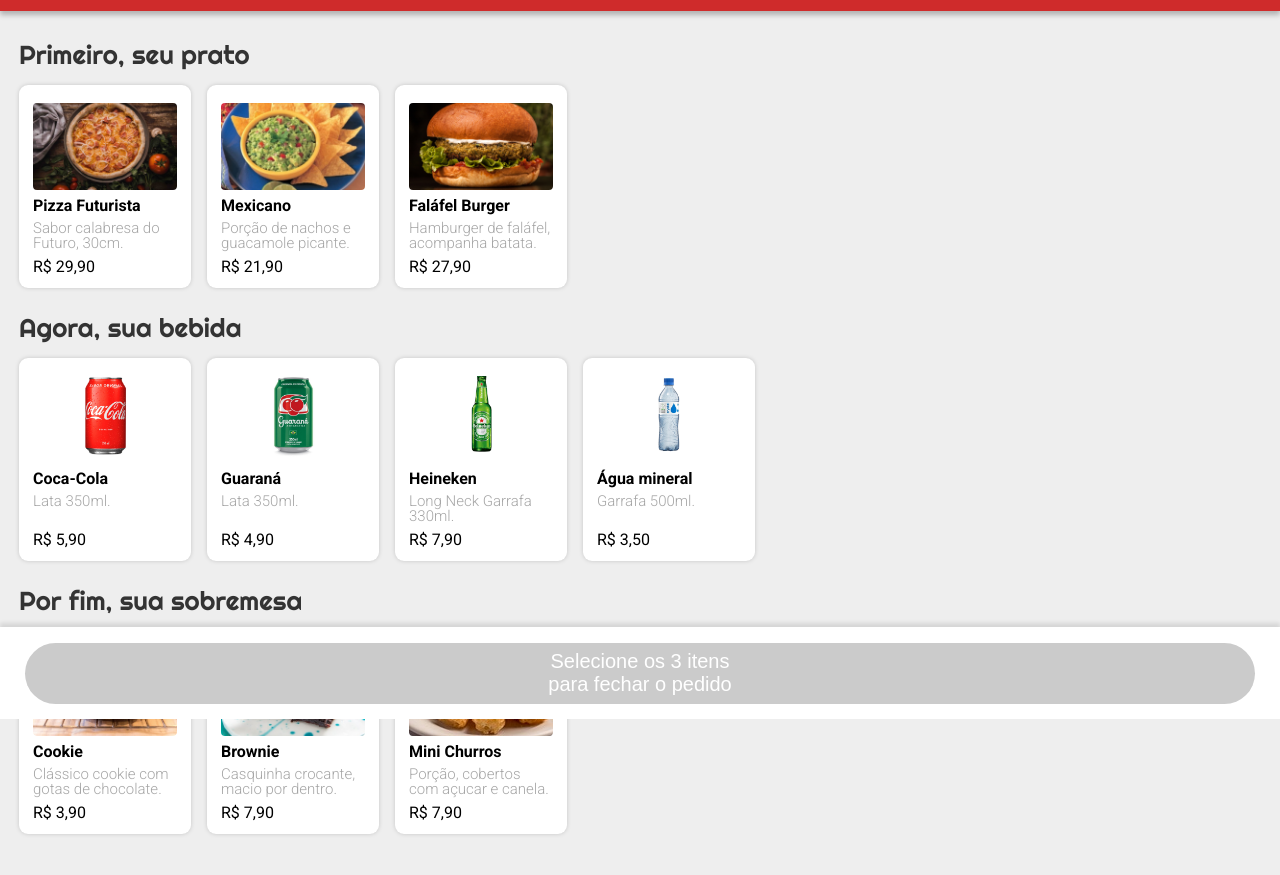
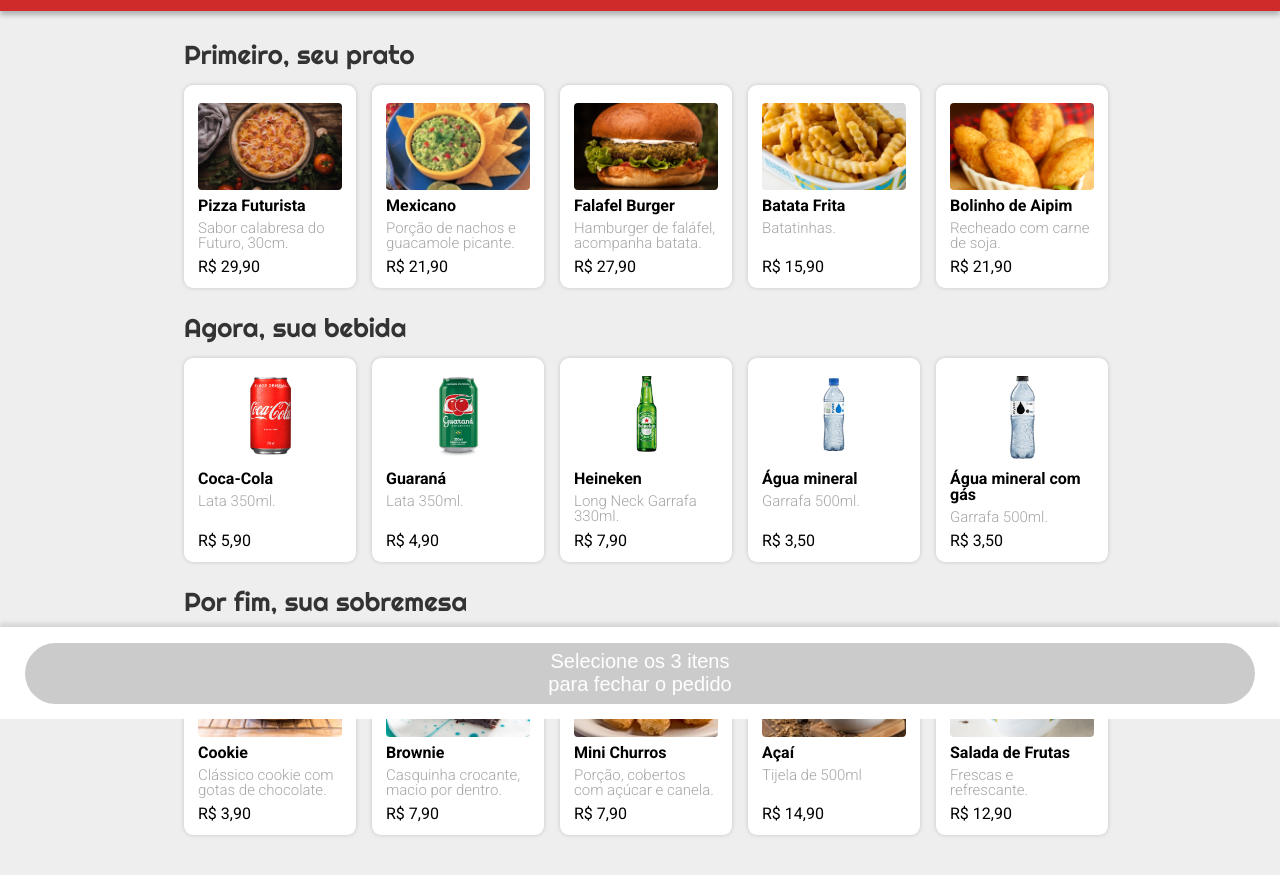
Before and after one commit to ptrkc/foodcamp, a plain HTML site: page index.html in a window 1280 px wide. Shown: the part 81-956 px from the top of the page. Drawn offline with Linux system fonts and the light colour scheme.

Commit message:
typo, mais opções no cardápio, max-width pro conteúdo

```diff
--- a/css/styles.css
+++ b/css/styles.css
@@ -24,7 +24,8 @@
     letter-spacing: -0.6px;
 }
 .box-conteudo{
-    margin: 123px 0px 108px 0px;
+    max-width: 950px;
+    margin: 123px auto 108px auto;
 }
 .box-conteudo > *{
     margin-left:  19px;
--- a/index.html
+++ b/index.html
@@ -34,10 +34,22 @@
                 <span class="preco">R$ 21,90</span>
             </li>
             <li class="opcao">
-                <div class="box-img"><img src="img/falafel.jpg" alt="Hamburger de Faláfel"></div>
-                <span class="item">Faláfel Burger</span>
+                <div class="box-img"><img src="img/falafel.jpg" alt="Hamburger de Falafel"></div>
+                <span class="item">Falafel Burger</span>
                 <span class="descricao">Hamburger de faláfel, acompanha batata.</span>
                 <span class="preco">R$ 27,90</span>
+            </li>
+            <li class="opcao">
+                <div class="box-img"><img src="img/batata.jpg" alt="Batata Frita"></div>
+                <span class="item">Batata Frita</span>
+                <span class="descricao">Batatinhas.</span>
+                <span class="preco">R$ 15,90</span>
+            </li>
+            <li class="opcao">
+                <div class="box-img"><img src="img/bolinho-aipim.jpg" alt="Bolinho de Aipim"></div>
+                <span class="item">Bolinho de Aipim</span>
+                <span class="descricao">Recheado com carne de soja.</span>
+                <span class="preco">R$ 21,90</span>
             </li>
             <div class="fix-opcoes-margin-right"></div>
         </ul>
@@ -67,6 +79,12 @@
                 <span class="descricao"> Garrafa 500ml.</span>
                 <span class="preco">R$ 3,50</span>
             </li>
+            <li class="opcao">
+                <div class="box-img"><img src="img/agua-gas.jpg" alt="Água com Gás"></div>
+                <span class="item">Água mineral com gás</span>
+                <span class="descricao"> Garrafa 500ml.</span>
+                <span class="preco">R$ 3,50</span>
+            </li>
             <div class="fix-opcoes-margin-right"></div>
         </ul>
         <p class="categoria">Por fim, sua sobremesa</p>
@@ -86,8 +104,20 @@
             <li class="opcao">
                 <div class="box-img"><img src="img/churros.jpg" alt="Churros"></div>
                 <span class="item">Mini Churros</span>
-                <span class="descricao">Porção, cobertos com açucar e canela.</span>
+                <span class="descricao">Porção, cobertos com açúcar e canela.</span>
                 <span class="preco">R$ 7,90</span>
+            </li>
+            <li class="opcao">
+                <div class="box-img"><img src="img/acai.jpg" alt="Açaí"></div>
+                <span class="item">Açaí</span>
+                <span class="descricao">Tijela de 500ml</span>
+                <span class="preco">R$ 14,90</span>
+            </li>
+            <li class="opcao">
+                <div class="box-img"><img src="img/salada-frutas.jpg" alt="Salada de frutas"></div>
+                <span class="item">Salada de Frutas</span>
+                <span class="descricao">Frescas e refrescante.</span>
+                <span class="preco">R$ 12,90</span>
             </li>
             <div class="fix-opcoes-margin-right"></div>
         </ul>
```
Also changed, not shown: img/acai.jpg (added), img/agua-gas.jpg (added), img/batata.jpg (added), img/bolinho-aipim.jpg (added), img/penne.jpg (added), img/salada-frutas.jpg (added).
